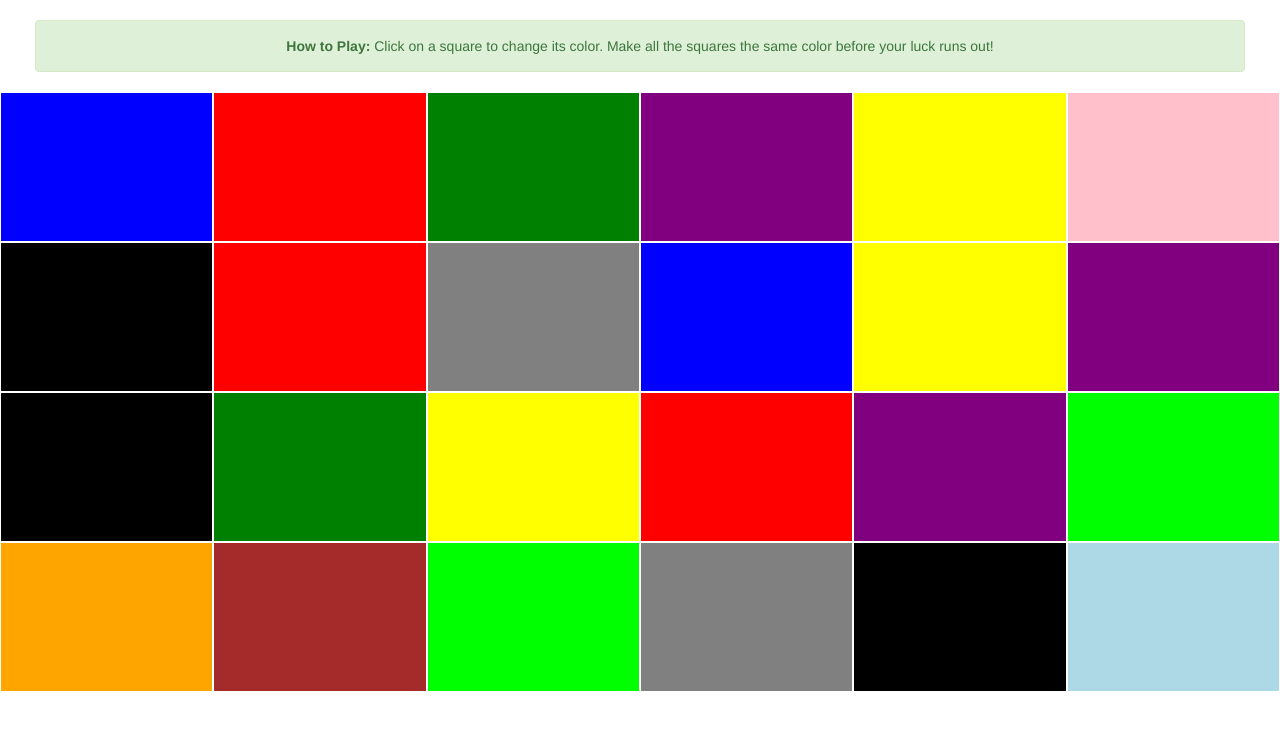
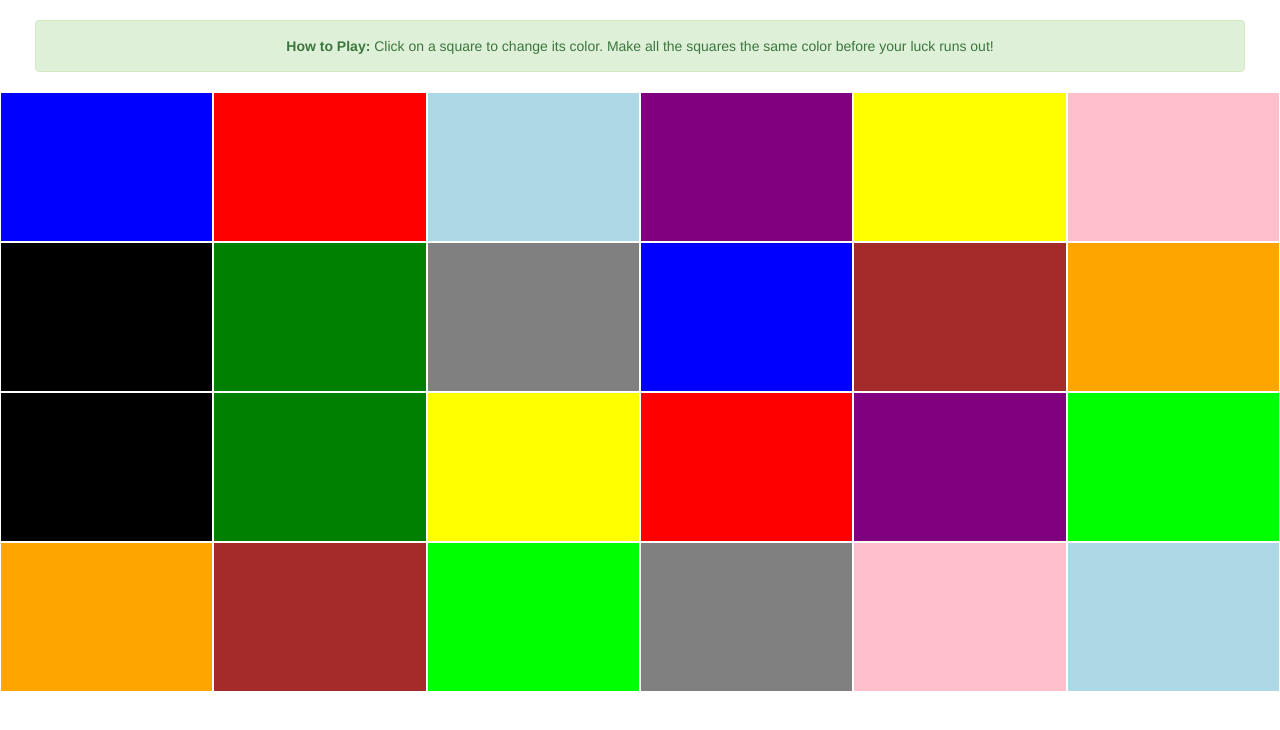
Before and after one commit to tatemitchell/kolor-klicker, a website: page public/index.html in a window 1280 px wide. Drawn offline with nearby package versions, Linux system fonts and the light colour scheme.

Commit message:
only 2 boxes for each color

```diff
--- a/public/index.html
+++ b/public/index.html
@@ -16,7 +16,7 @@
     <div class="row">
         <div class="tile blue col-xs-6 col-sm-6 col-md-2"></div>
         <div class="tile red col-xs-6 col-sm-6 col-md-2"></div>
-        <div class="tile green col-xs-6 col-sm-6 col-md-2"></div>
+        <div class="tile light-blue col-xs-6 col-sm-6 col-md-2"></div>
         <div class="tile purple col-xs-6 col-sm-6 col-md-2"></div>
         <div class="tile yellow col-xs-6 col-sm-6 col-md-2"></div>
         <div class="tile pink col-xs-6 col-sm-6 col-md-2"></div>
@@ -24,11 +24,11 @@
 
     <div class="row">
         <div class="tile black col-xs-6 col-sm-6 col-md-2"></div>
-        <div class="tile red col-xs-6 col-sm-6 col-md-2"></div>
+        <div class="tile green col-xs-6 col-sm-6 col-md-2"></div>
         <div class="tile gray col-xs-6 col-sm-6 col-md-2"></div>
         <div class="tile blue col-xs-6 col-sm-6 col-md-2"></div>
-        <div class="tile yellow col-xs-6 col-sm-6 col-md-2"></div>
-        <div class="tile purple col-xs-6 col-sm-6 col-md-2"></div>
+        <div class="tile brown col-xs-6 col-sm-6 col-md-2"></div>
+        <div class="tile orange col-xs-6 col-sm-6 col-md-2"></div>
     </div>
 
     <div class="row">
@@ -45,7 +45,7 @@
         <div class="tile brown col-xs-6 col-sm-6 col-md-2"></div>
         <div class="tile lime col-xs-6 col-sm-6 col-md-2"></div>
         <div class="tile gray col-xs-6 col-sm-6 col-md-2"></div>
-        <div class="tile black col-xs-6 col-sm-6 col-md-2"></div>
+        <div class="tile pink col-xs-6 col-sm-6 col-md-2"></div>
         <div class="tile light-blue col-xs-6 col-sm-6 col-md-2"></div>
     </div>
 
```
